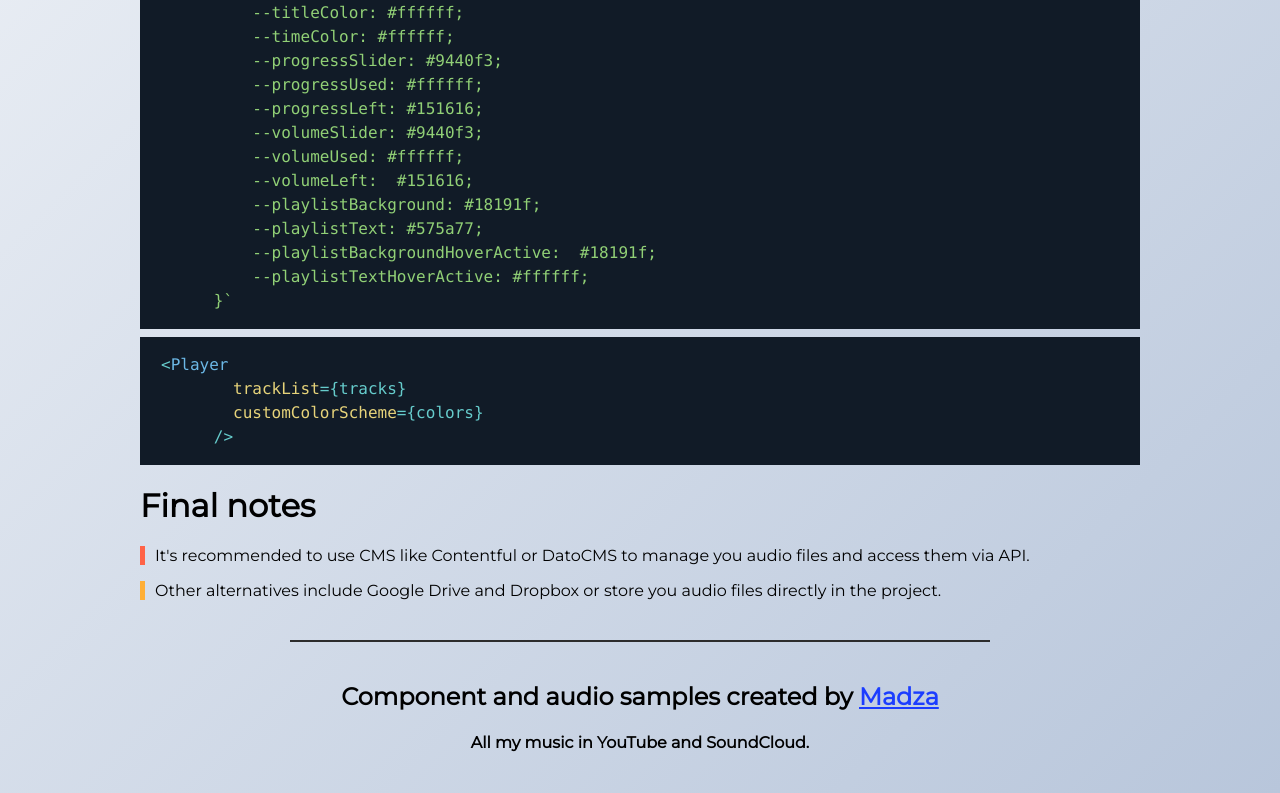
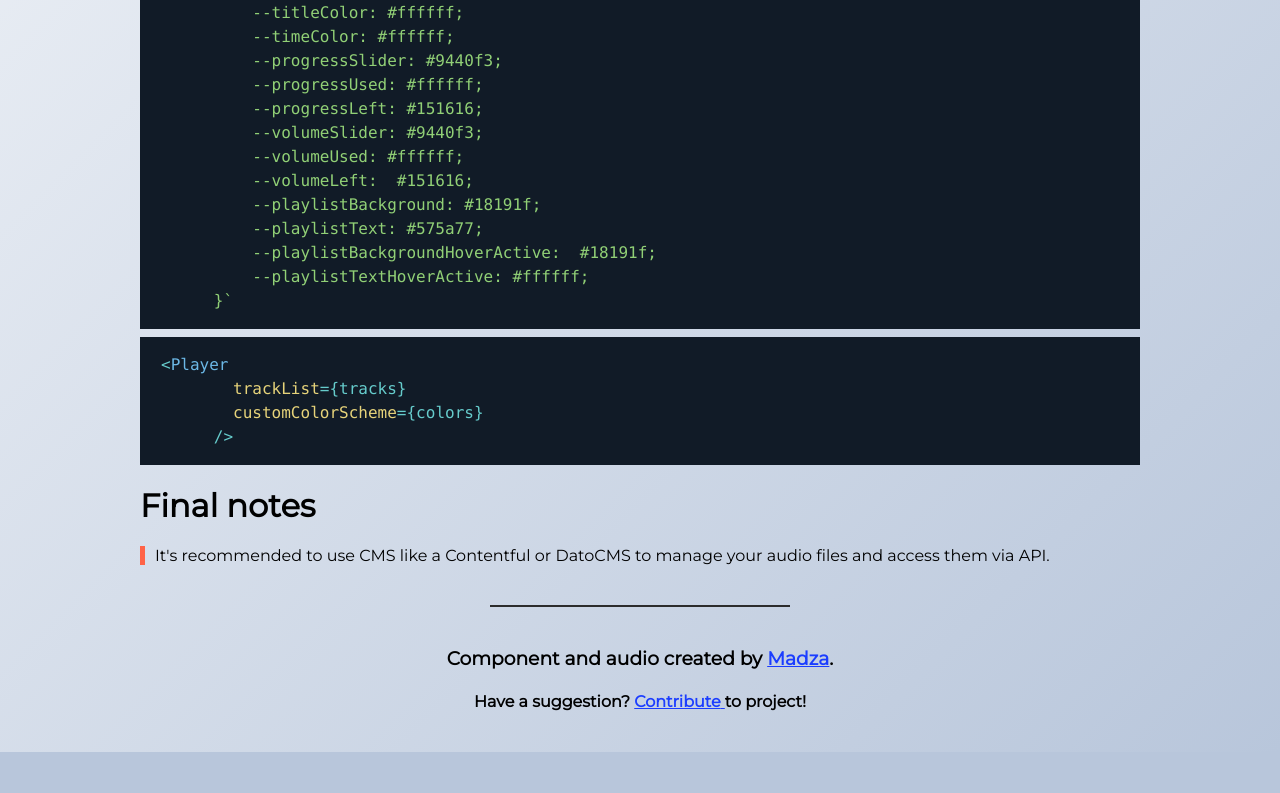
Before and after one commit to madzadev/audio-player, a React (Create React App) app in the folder example/: page / in a window 1280 px wide. Shown: the part 1590-2383 px from the top of the page. After the commit the page ends 2342 px from the top, so only its background shows below. Built offline with nearby package versions, Linux system fonts and the light colour scheme.

Commit message:
updated description

```diff
--- a/example/src/App.js
+++ b/example/src/App.js
@@ -143,12 +143,8 @@ const App = () => {
       </p> */}
       <h1>Final notes</h1>
       <p className='warning'>
-        It's recommended to use CMS like Contentful or DatoCMS to manage you
+        It's recommended to use CMS like a Contentful or DatoCMS to manage your
         audio files and access them via API.
-      </p>
-      <p className='note'>
-        Other alternatives include Google Drive and Dropbox or store you audio
-        files directly in the project.
       </p>
       <hr />
       <Footer />
--- a/example/src/components/Footer.js
+++ b/example/src/components/Footer.js
@@ -4,8 +4,8 @@ import styles from './Footer.module.css'
 const Footer = () => {
   return (
     <div className={styles.wrapper}>
-      <h2>
-        Component and audio samples created by{' '}
+      <h3>
+        Component and audio created by{' '}
         <a
           className='link'
           target='_blank'
@@ -14,8 +14,41 @@ const Footer = () => {
         >
           Madza
         </a>
-      </h2>
-      <h4>All my music in YouTube and SoundCloud.</h4>
+        .
+      </h3>
+      <h4>
+        Have a suggestion?{' '}
+        <a
+          className='link'
+          target='_blank'
+          rel='noopener noreferrer'
+          href='https://github.com/madzadev/audio-player'
+        >
+          Contribute{' '}
+        </a>
+        to project!
+      </h4>
+      {/* <p>
+        More music on{' '}
+        <a
+          className='link'
+          target='_blank'
+          rel='noopener noreferrer'
+          href='https://www.youtube.com/911madza'
+        >
+          YouTube
+        </a>{' '}
+        and{' '}
+        <a
+          className='link'
+          target='_blank'
+          rel='noopener noreferrer'
+          href='https://soundcloud.com/999madza'
+        >
+          SoundCloud
+        </a>
+        .
+      </p> */}
     </div>
   )
 }
--- a/example/src/index.css
+++ b/example/src/index.css
@@ -42,6 +42,6 @@ code {
 hr {
   border: none;
   border-bottom: 2px solid rgb(44, 44, 44);
-  width: 70%;
+  max-width: 300px;
   margin: 40px auto;
 }
```
